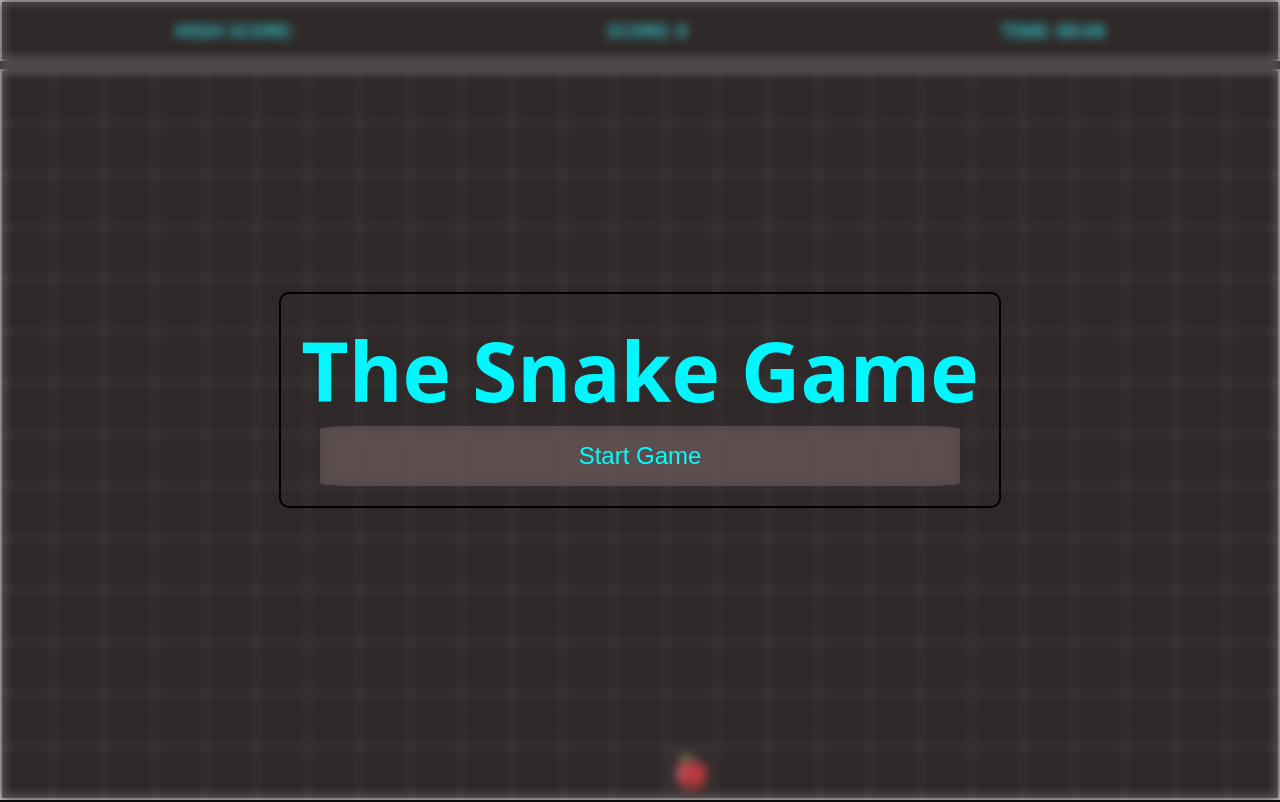
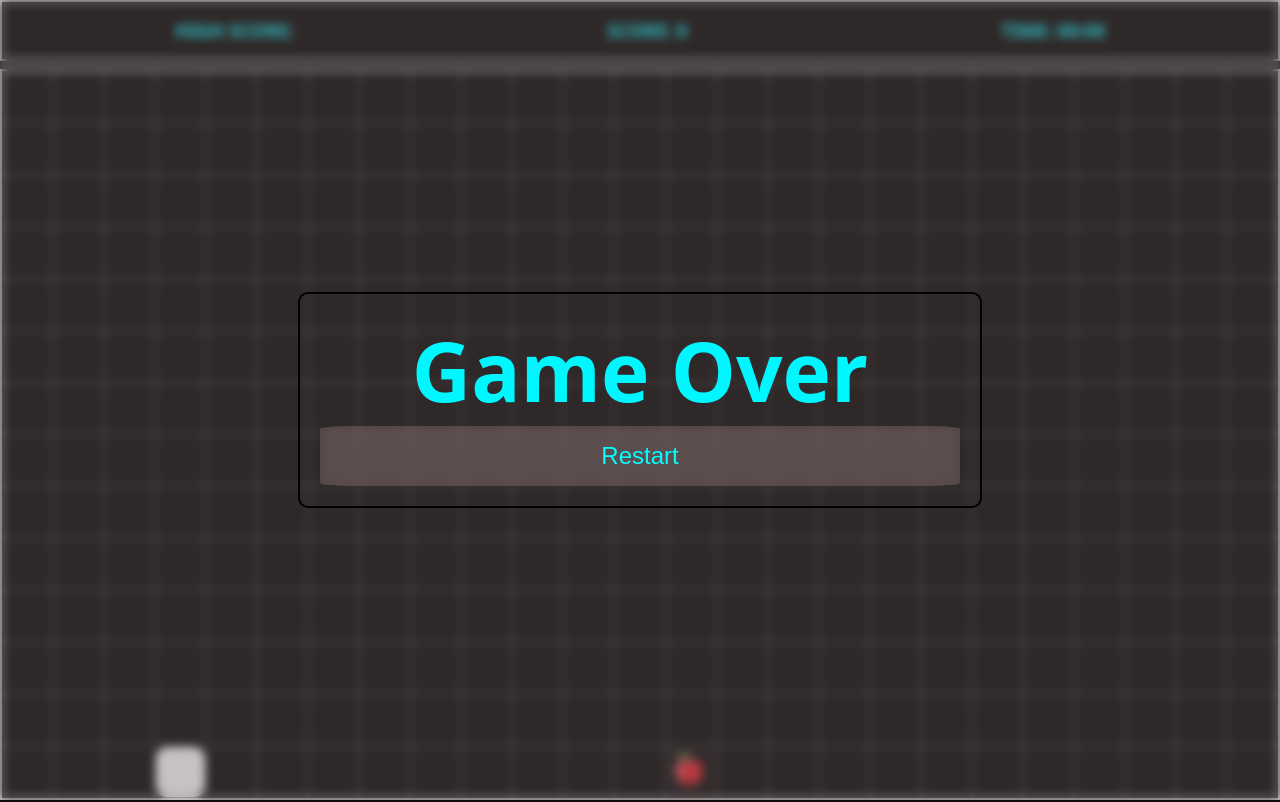
Before and after one commit to ImTanish906/Snake-Game, a plain HTML site: page index.html in a window 1280 px wide. Both pictures are taken after a click on the button "Start Game". Drawn offline with Linux system fonts and the light colour scheme.

Commit message:
add functional restart

```diff
--- a/index.html
+++ b/index.html
@@ -39,6 +39,10 @@
                 <button class="btn btn-start">Start Game</button>
                     </div>
             </div>
+            <div class="game-over">
+                <div class="reh3"><h3 class="snkgm">Game Over</h3></div>
+                <button class="btn btn-restart">Restart</button>
+            </div>
         </div>
     </main>
     <script src="script.js"></script>
--- a/script.js
+++ b/script.js
@@ -1,6 +1,14 @@
 const board=document.querySelector('.board');
+const startbtn = document.querySelector(".btn-start");
 
 const score=document.querySelector('#score');
+const startgame=document.querySelector(".start-game");
+const restartgame=document.querySelector(".game-over");
+
+const restartbutton=document.querySelector(".btn-restart");
+
+
+const modal=document.querySelector('.modal');
 
 score.innerText=0;
 
@@ -15,7 +23,7 @@ let direction= "down";
 let intervalid=null;
 
 const blocks=[];
-const snake=[{x:1 , y:3}];
+let snake=[{x:1 , y:3}];
 
 let food={
     x:Math.floor(Math.random()*rows),
@@ -35,13 +43,17 @@ for (let i = 0; i < rows; i++) {
 
 }
 
+function restart(){
+
+}
+
 function render(){
     blocks[`${snake[0].x}-${snake[0].y}`].classList.remove("headcolor")
     let head=null;
     let a =food.x;
     let b=food.y;
     // blocks[`${a}-${b}`].classList.add("food");
-    blocks[`${a}-${b}`].innerHTML='<img src="apple2.jpg" style="width:50px; height:50px;"></img>';
+    blocks[`${a}-${b}`].innerHTML='<img src="apple2.jpg" style="width:45px; height:45px;"></img>';
 
     if(direction == "right"){
         head={ x:snake[0].x,y:(snake[0].y)+1};
@@ -56,10 +68,17 @@ function render(){
          head={ x:snake[0].x+1,y:(snake[0].y)};
     }
 
-    if(head.x<0 || head.x>rows || head.y<0 || head.y>cols){
-        alert("game over")
-        clearInterval(intervalid);
-    }
+    if(head.x < 0 || head.x >= rows || head.y < 0 || head.y >= cols){
+
+    modal.style.display = "flex"; // SHOW MODAL AGAIN
+
+    restartgame.style.display = "flex";
+    startgame.style.display = "none";
+
+    clearInterval(intervalid);
+
+    return;
+}
     snake.forEach(segment => {
         blocks[`${segment.x}-${segment.y}`].classList.remove("fill") ;
 
@@ -91,9 +110,9 @@ function render(){
 
 }
 
-intervalid=setInterval(() => {
-    render();
-}, 200); // in settimeout and set interval time is given in ms
+// intervalid=setInterval(() => {
+//     render();
+// }, 200);
 
 addEventListener("keydown",(event)=>{
     console.log(event.key);
@@ -110,3 +129,43 @@ addEventListener("keydown",(event)=>{
         direction="left";
     }
 })
+
+startbtn.addEventListener("click",(event)=>{
+
+    modal.style.display="none";
+    intervalid=setInterval(() => {
+        render()
+
+    }, 200); // in settimeout and set interval time is given in ms
+})
+
+
+function restartgamefnc(){
+    score.innerText=0;
+    modal.style.display="none";
+    snake.forEach(segment => {
+        blocks[`${segment.x}-${segment.y}`].classList.remove("fill");
+        blocks[`${segment.x}-${segment.y}`].classList.remove("headcolor");
+    });
+
+    blocks[`${food.x}-${food.y}`].innerHTML='';
+
+    direction = "down";
+
+    snake=[{x:1 , y:3}];
+    food={
+    x:Math.floor(Math.random()*rows),
+    y:Math.floor(Math.random()*cols)
+    } //math.random generates a random number between 0 and 1
+    intervalid=setInterval(() => {
+        render()
+
+    }, 200);
+
+}
+
+
+restartbutton.addEventListener("click",(event)=>{
+    restartgamefnc();
+
+})
--- a/style.css
+++ b/style.css
@@ -134,6 +134,17 @@ section .infos{
     display: flex;
     flex-direction: column;
 }
+
+.game-over{
+
+    padding: 20px;
+    border: 2px solid black ;
+    border-radius: 10px;
+    display: flex;
+    flex-direction: column;
+    display: none;
+
+}
 .snkgm{
     font-size: 6.4vw;
 }
@@ -173,3 +184,9 @@ section .infos{
     height: 7.5vh;
     /* width: 7.5vw; */
 }
+
+.reh3{
+    display: flex;
+    justify-content: center;
+    align-items: center;
+}
```
